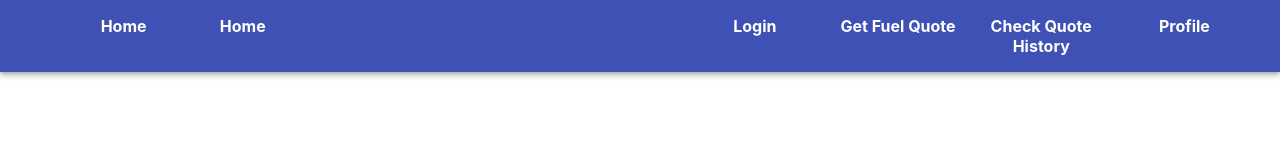
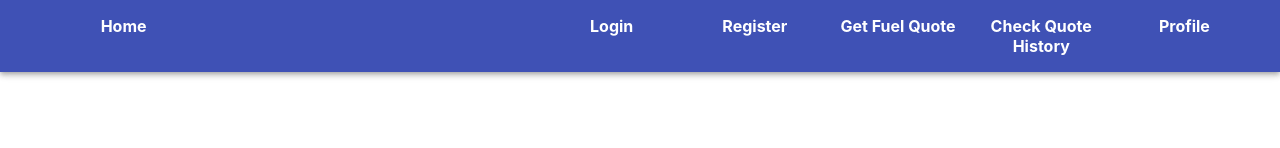
Before and after one commit to dchrisu/COSC4353, a React (Create React App) app in the folder my-app/: page / in a window 1280 px wide. Shown: the top 148 px of the page. Built offline with nearby package versions, Linux system fonts and the light colour scheme.

Commit message:
header two HOME's bug

```diff
--- a/my-app/src/Components/Header/Header.js
+++ b/my-app/src/Components/Header/Header.js
@@ -60,7 +60,7 @@ class Header extends Component {
                                     <li class={classes.gridItem}><Link to="/ClientProfileManagement" class={classes.linkStyles}>Profile</Link></li>
                                     <li class={classes.gridItem}><Link to="/FuelQuoteHistory" class={classes.linkStyles}>Check Quote History</Link></li>
                                     <li class={classes.gridItem}><Link to="/FuelQuoteForm" class={classes.linkStyles}>Get Fuel Quote</Link></li>
-                                    <li class={classes.home}><Link to="/" class={classes.linkStyles}>Home</Link></li>
+                                    <li class={classes.gridItem}><Link to="/ClientRegistration" class={classes.linkStyles}>Register</Link></li>
                                     <li class={classes.gridItem}><Link to="/Login" class={classes.linkStyles}>Login</Link></li>
                                 </Fragment>
                                 :
```
